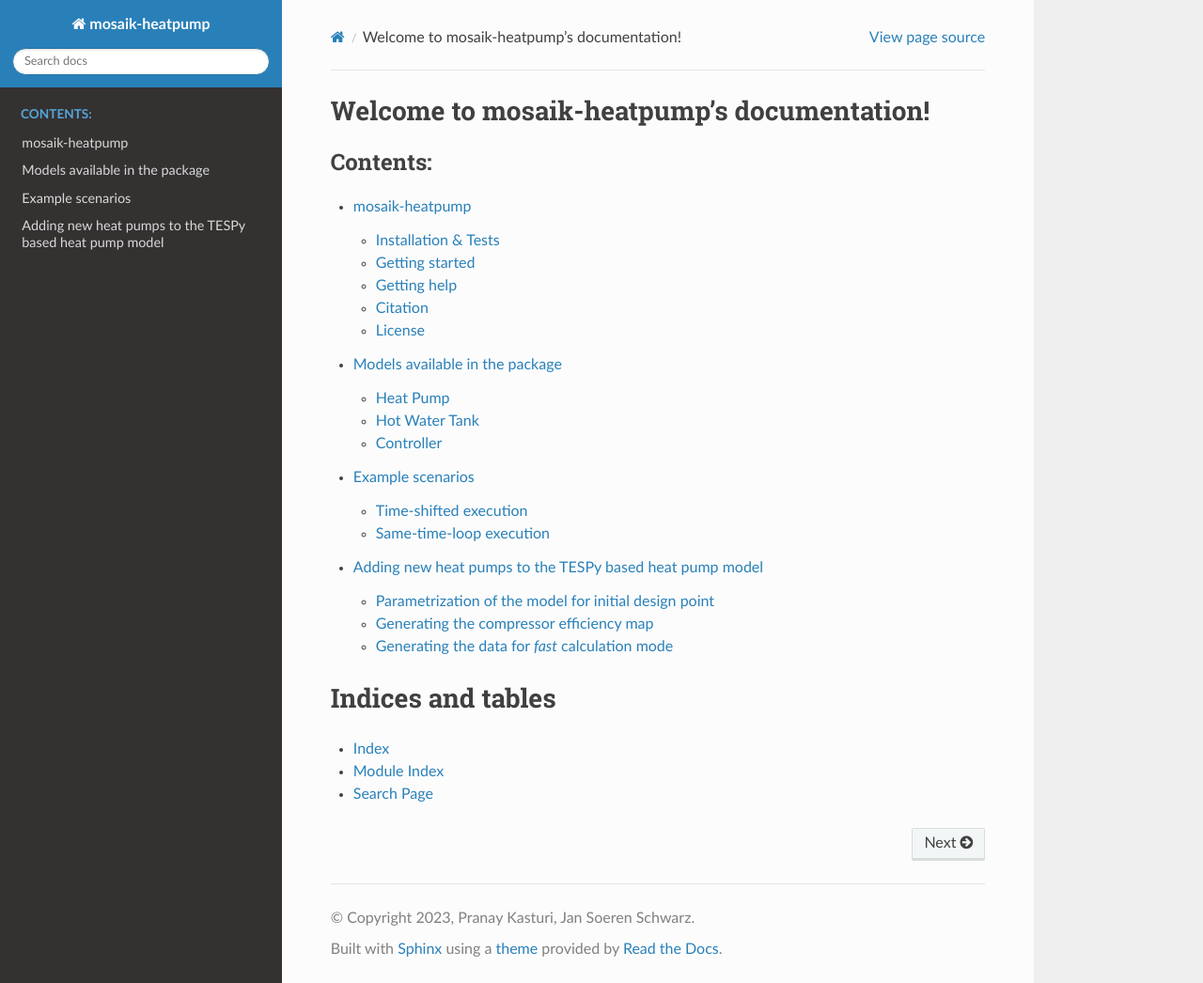
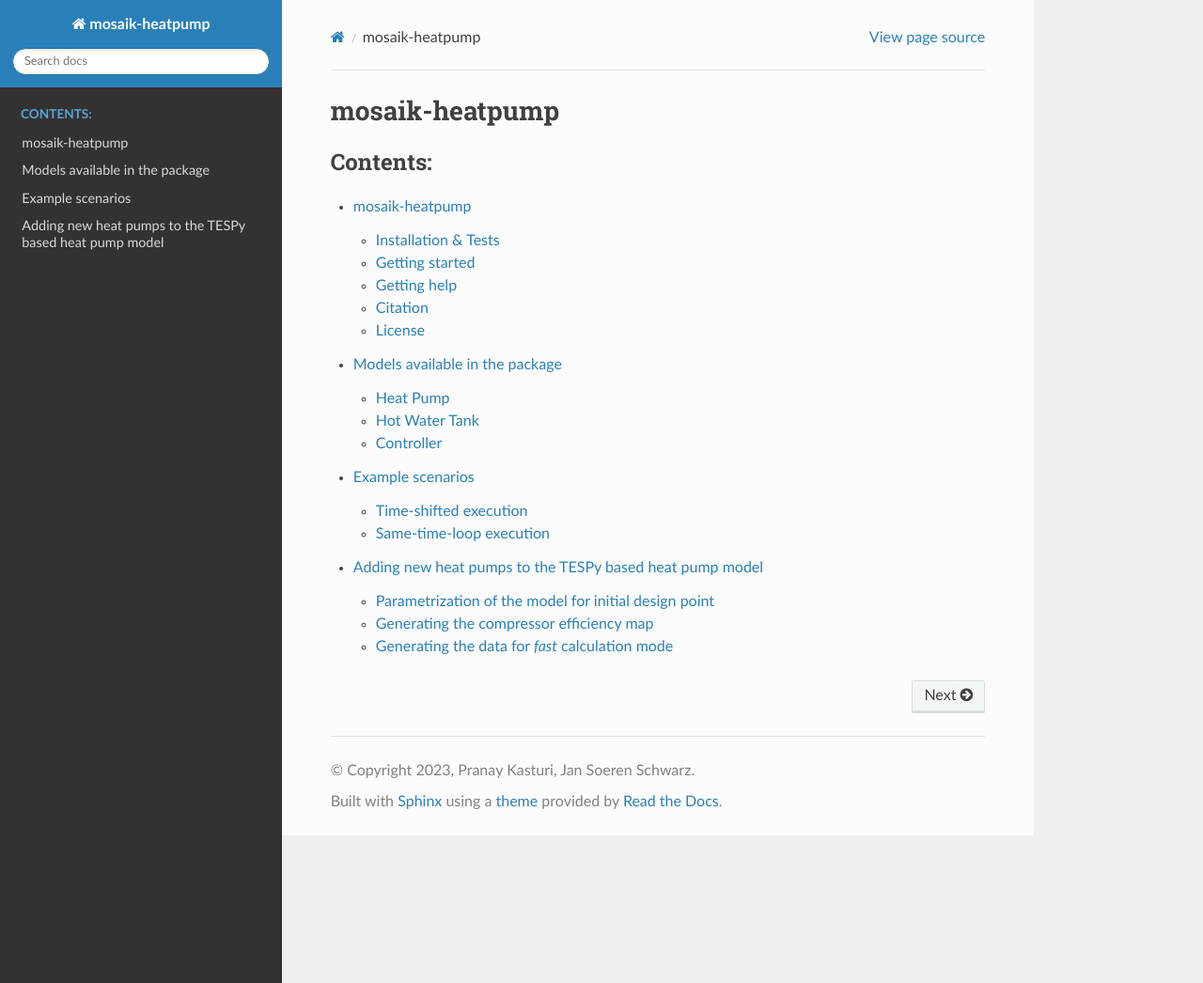
Before and after one commit to pranaykasturi/mosaik-heatpump, a Sphinx documentation site: the page built from docs/source/index.rst, in a window 1280 px wide and 1046 px high. Shown: the whole window at 94% size. Built offline with Sphinx 7.4.7 and the Read the Docs theme 2.0.0, drawn with Linux system fonts in a browser that asks for light colours.

Commit message:
Updates to the index file

```diff
--- a/docs/source/index.rst
+++ b/docs/source/index.rst
@@ -3,8 +3,8 @@
    You can adapt this file completely to your liking, but it should at least
    contain the root `toctree` directive.
 
-Welcome to mosaik-heatpump's documentation!
-===========================================
+mosaik-heatpump
+===============
 
 .. toctree::
    :maxdepth: 2
@@ -14,11 +14,3 @@ Welcome to mosaik-heatpump's documentation!
    models/index
    examples/index
    advanced/index
-
-
-Indices and tables
-==================
-
-* :ref:`genindex`
-* :ref:`modindex`
-* :ref:`search`
```
